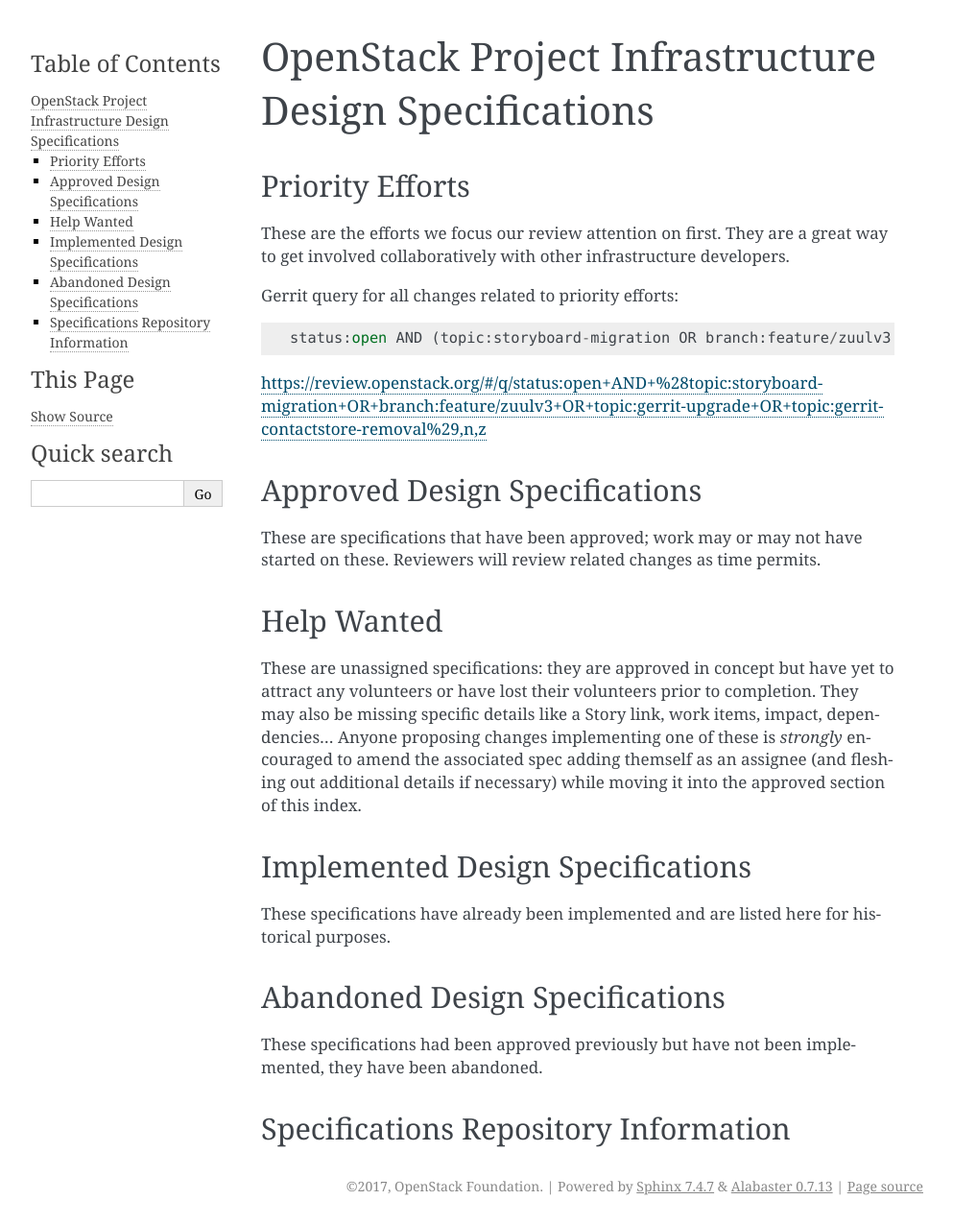
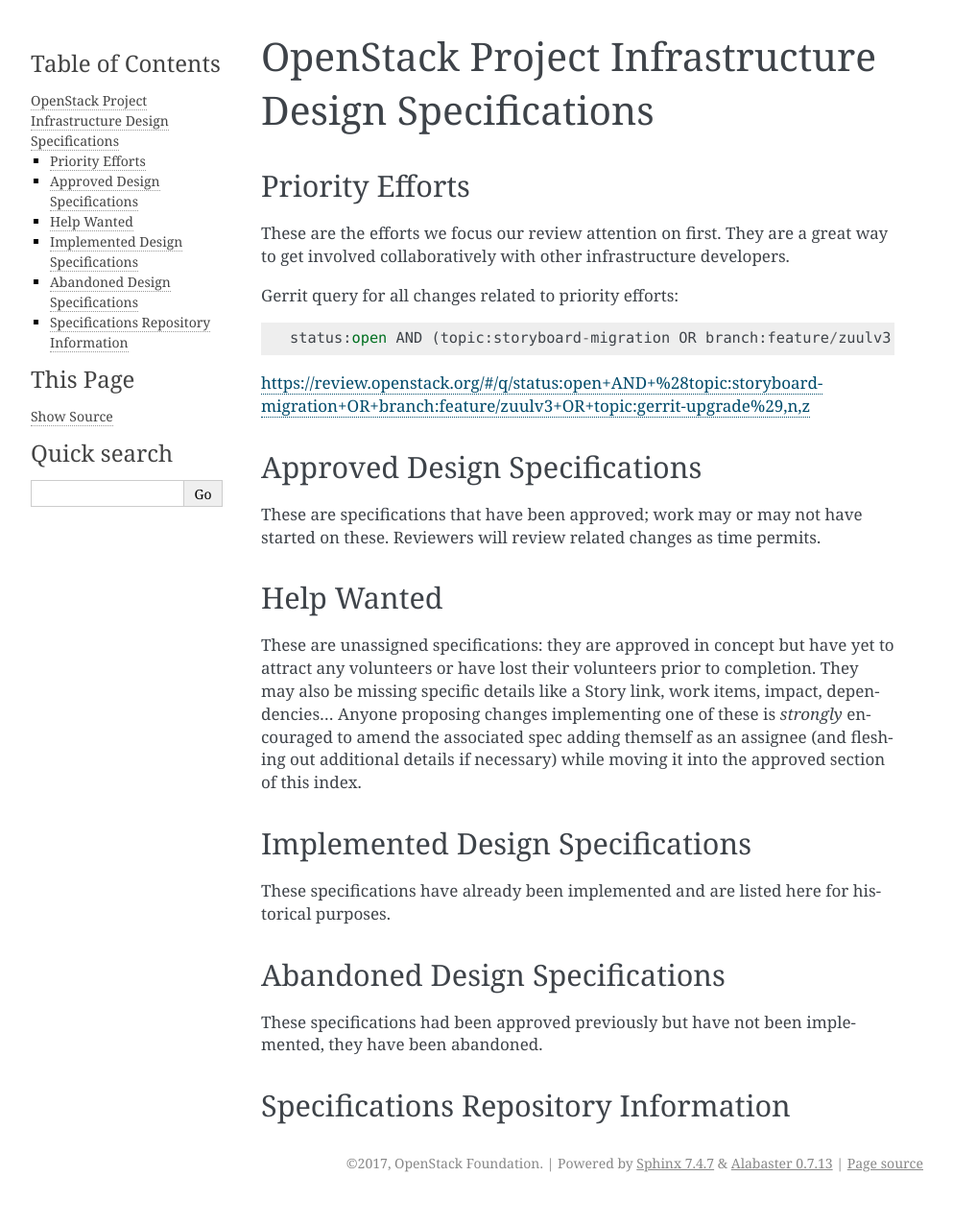
Before and after one commit to openstack-infra/infra-specs, a Sphinx documentation site: the page built from doc/source/index.rst, in a window 1280 px wide. Shown: the whole page at 96% size, without its empty margins (148-1141 px from the left). Built offline with Sphinx 7.4.7, drawn with Linux system fonts in a browser that asks for light colours; pages that are not in the unit, such as notebooks, are missing from menus; after the commit the page ends 1251 px from its top, so only the background shows below that.

Commit message:
Gerrit ContactStore Removal is implemented
The priority Gerrit ContactStore Removal effort is complete, so move
it to the implemented section and remove it from priority effort
queries.

Change-Id: Ie4256a64d864c826e1dc92d7c2036be767c711d2
Depends-On: I50572d436b9d59a6184576adb5c27a3fc0fbec04
Depends-On: I03e90e5c512ee463cfcc49f147ff523806ae05c7
Story: #2001094
Task: #4875

```diff
--- a/doc/source/index.rst
+++ b/doc/source/index.rst
@@ -16,13 +16,12 @@
    specs/zuulv3
    specs/zuulv3-executor-security
    specs/gerrit-2.13
-   specs/gerrit-contactstore-removal
 
 Gerrit query for all changes related to priority efforts::
 
-  status:open AND (topic:storyboard-migration OR branch:feature/zuulv3 OR topic:gerrit-upgrade OR topic:gerrit-contactstore-removal)
+  status:open AND (topic:storyboard-migration OR branch:feature/zuulv3 OR topic:gerrit-upgrade)
 
-https://review.openstack.org/#/q/status:open+AND+%28topic:storyboard-migration+OR+branch:feature/zuulv3+OR+topic:gerrit-upgrade+OR+topic:gerrit-contactstore-removal%29,n,z
+https://review.openstack.org/#/q/status:open+AND+%28topic:storyboard-migration+OR+branch:feature/zuulv3+OR+topic:gerrit-upgrade%29,n,z
 
 Approved Design Specifications
 ==============================
```
Also changed, not shown: other parts of doc/source/index.rst (+1 -0 lines).
